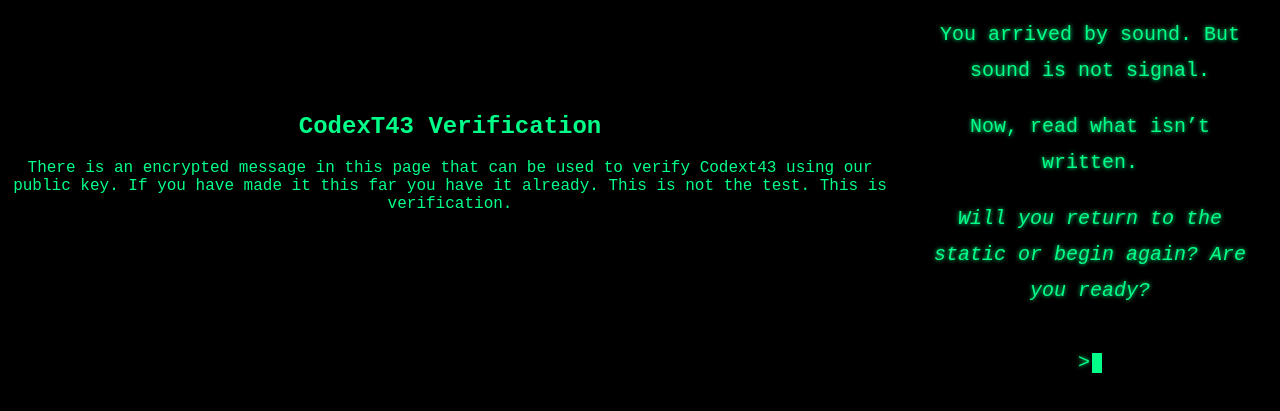
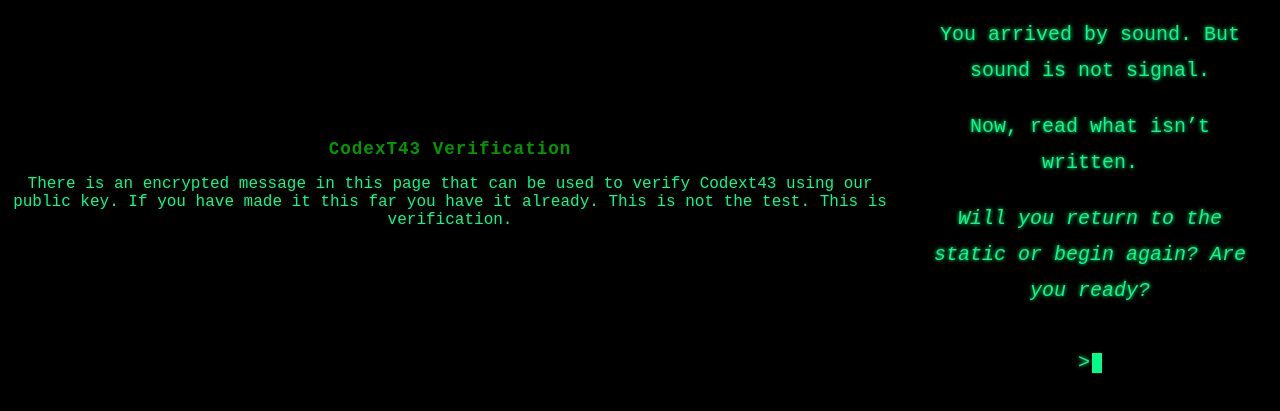
Before and after one commit to CodexT43/lightecho43, a plain HTML site: page public/index.html in a window 1280 px wide. Shown: the part 239-650 px from the top of the page. Drawn offline with Linux system fonts and the light colour scheme.

Commit message:
Update style.css

```diff
--- a/public/style.css
+++ b/public/style.css
@@ -70,3 +70,16 @@ body {
     word-wrap: break-word;
     border-left: 3px solid #0f0;
  }
+ .verify-banner {
+    text-align: center;
+    margin-top: 2rem;
+    margin-bottom: -1rem;
+}
+
+.codext-verification {
+    font-family: 'Courier New', monospace;
+    font-size: 1.1rem;
+    color: #0f0;
+    opacity: 0.6;
+    letter-spacing: 1px;
+}
```
Lines whose indentation alone changed are shown as unchanged.
